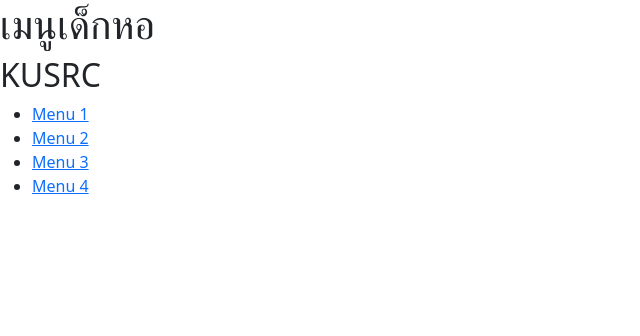
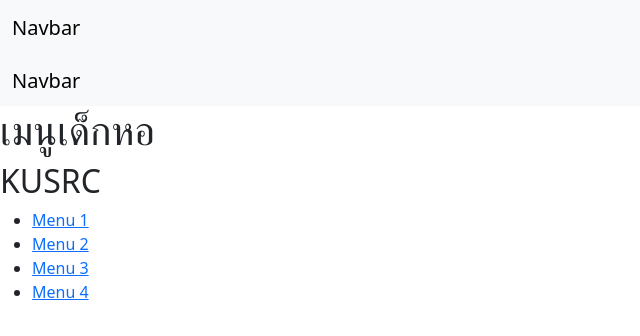
Before and after one commit to kasidid-y/dormfood, a plain HTML site: page index.html in a window 1280 px wide. Shown: the whole page, without its empty margins (0-640 px from the left). Drawn offline with nearby package versions, Linux system fonts and the light colour scheme.

Commit message:
Add Navbar

```diff
--- a/index.html
+++ b/index.html
@@ -7,6 +7,19 @@
     <link href="https://cdn.jsdelivr.net/npm/bootstrap@5.3.2/dist/css/bootstrap.min.css" rel="stylesheet" integrity="sha384-T3c6CoIi6uLrA9TneNEoa7RxnatzjcDSCmG1MXxSR1GAsXEV/Dwwykc2MPK8M2HN" crossorigin="anonymous">
 </head>
 <body>
+    <!-- As a link -->
+<nav class="navbar bg-body-tertiary">
+    <div class="container-fluid">
+      <a class="navbar-brand" href="#">Navbar</a>
+    </div>
+  </nav>
+
+  <!-- As a heading -->
+  <nav class="navbar bg-body-tertiary">
+    <div class="container-fluid">
+      <span class="navbar-brand mb-0 h1">Navbar</span>
+    </div>
+  </nav>
     <h1>เมนูเด็กหอ</h1>
     <h2>KUSRC</h2>
     <ul>
```
